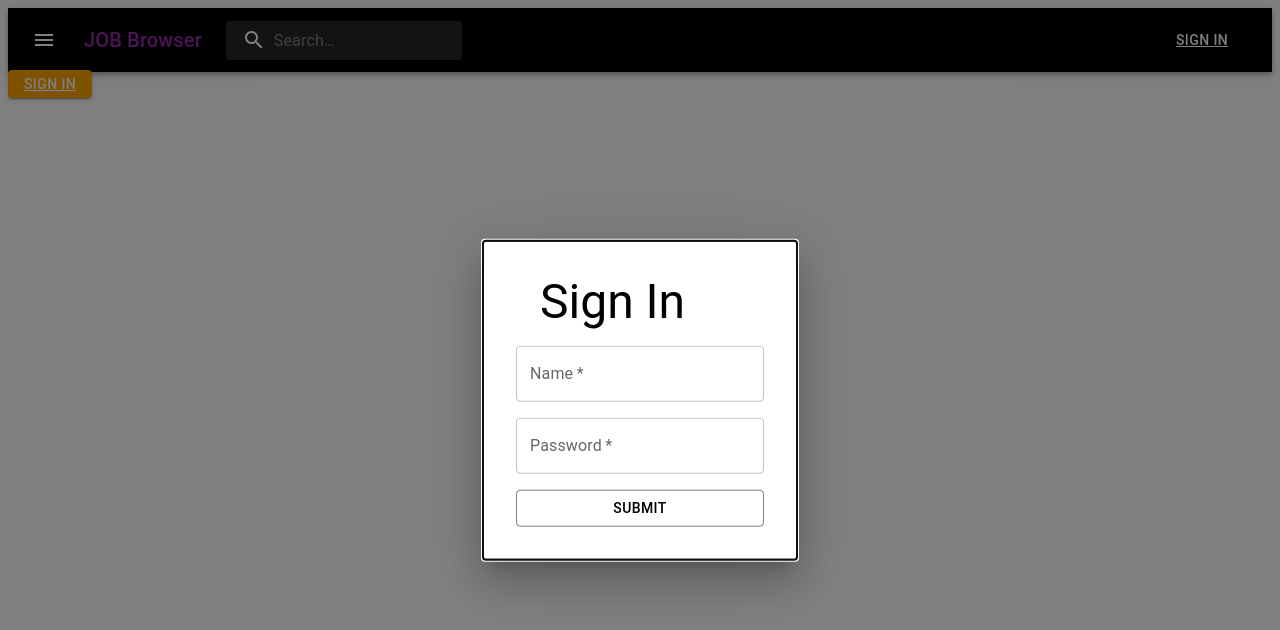
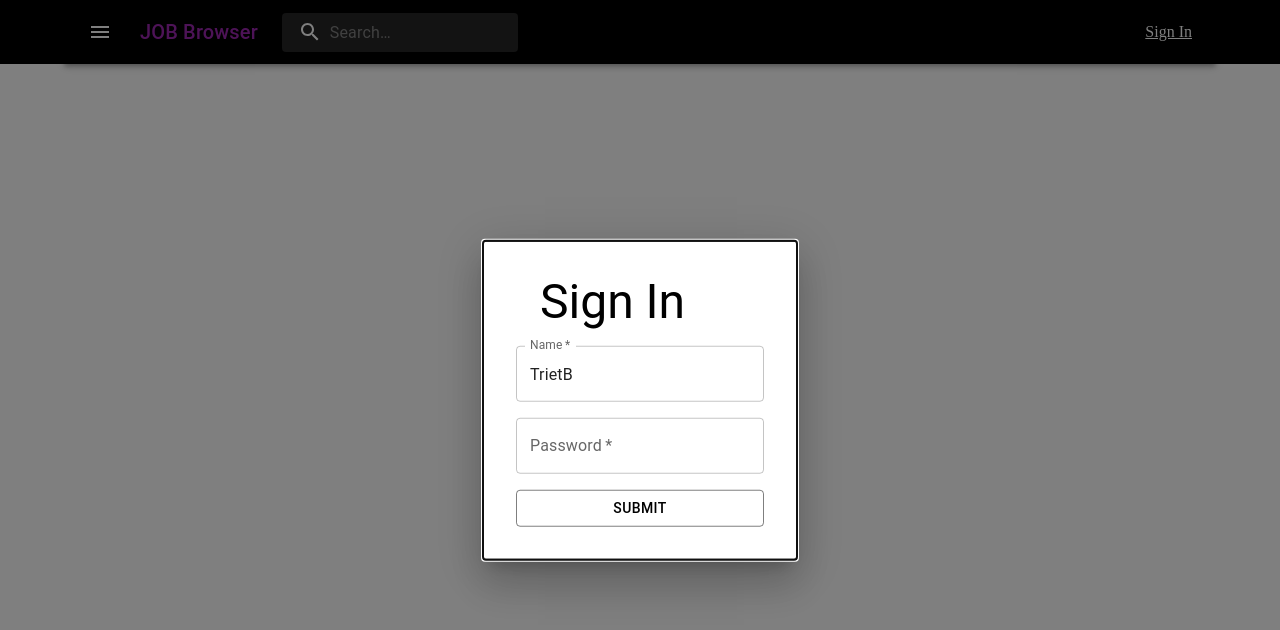
Before and after one commit to TrietB/jobList-mui, a React (Create React App) app: page /login in a window 1280 px wide. Shown: the top 630 px of the page. Built offline with nearby package versions, Linux system fonts and the light colour scheme.

Commit message:
fix misc

```diff
--- a/public/index.html
+++ b/public/index.html
@@ -26,7 +26,7 @@
     -->
     <title>React App</title>
   </head>
-  <body>
+  <body style="margin: 0px; padding: 0px; background-color: white;">
     <noscript>You need to enable JavaScript to run this app.</noscript>
     <div id="root" style="margin: 0px; padding: 0px; background-color: white;"></div>
     <!--
--- a/src/App.js
+++ b/src/App.js
@@ -1,7 +1,7 @@
-import { Button} from '@mui/material';
+
 import React from 'react';
 import LoginForm from './components/LoginForm';
-import { Link, Route, Routes, useLocation, useNavigate } from 'react-router-dom';
+import { Route, Routes, useLocation, useNavigate } from 'react-router-dom';
 import LayOut from './components/LayOut';
 import JobModal from './components/JobModal';
 import HomePage from './components/HomePage';
@@ -56,7 +56,7 @@ function OpenModal(){
   return(
     <>
     {/* <Link to="/login"> */}
-    <Button as={Link} to='/login' sx={{bgcolor: 'Orange' }} variant="contained" color="secondary" onClick={ModalHandler}>Sign in</Button>
+    {/* <Link  to='/login' sx={{bgcolor: 'Orange' }} variant="contained" color="secondary" onClick={ModalHandler}>Sign in</Link> */}
     {/* </Link> */}
     {/* {!auth.user ? (<Button as={Link} to='/login' sx={{bgcolor: 'Orange' }} variant="contained" color="secondary" onClick={ModalHandler}>Sign in</Button>) : (<Button onClick={handleSignout} sx={{bgcolor: 'Orange' }} variant="contained" color="secondary">Log Out</Button>)} */}
     <LoginForm props={showModal} ModalHandler={ModalHandler}/>
--- a/src/components/JobCard.js
+++ b/src/components/JobCard.js
@@ -1,4 +1,4 @@
-import { Box, Button, Chip, Divider, Stack, Typography } from '@mui/material'
+import { Box, Chip, Divider, Stack, Typography } from '@mui/material'
 import React from 'react'
 import {  Link, useLocation, } from 'react-router-dom'
 
@@ -24,10 +24,12 @@ function JobCard({job}) {
           {job.description.slice(0,199)}...
       </Typography>
     </Box>
-    <Box sx={{ mt: 3, ml: 1, mb: 1, textAlign:'center' }} >
-        <Button as={Link} to={`/job/${job.id}`} state={{backGroundLocation : location}}  sx={{bgcolor: 'Orange', textDecoration:'none' }} variant="contained" color="secondary">LEARN MORE</Button>
+    <Box sx={{textAlign:'center'}}>
+    <Box sx={{ textAlign:'center', backgroundColor:'orange', display:'inline-block',padding: '5px 10px',borderRadius:'10px', margin:'auto' }} >
+        <Link to={`/job/${job.id}`} state={{backGroundLocation : location}}  style={{backgroundColor:'orange', textDecoration:'none', color:'white' }}>LEARN MORE</Link>
 
         {/* <Link to={`/job/${job.id}`} state={{backGroundLocation : location}} >See more</Link> */}
+    </Box>
     </Box>
   </Box>
   )
--- a/src/components/JobList.js
+++ b/src/components/JobList.js
@@ -1,4 +1,5 @@
 import { Grid } from '@mui/material'
+import { Container } from '@mui/system'
 import React, {useEffect, useState} from 'react'
 import apiService from '../dataApi/apiService'
 import JobCard from './JobCard'
@@ -20,13 +21,16 @@ function JobList() {
       }, [])
 
   return (
-    <Grid container spacing={1} sx={{display:'flex', alignItems:'center', justifyContent:'center'}}>
+    <Container sx={{ width: '100vw'}}>
+
+    <Grid container spacing={3} sx={{display:'flex', alignItems:'center', justifyContent:'center'}}>
     {data.slice(0,8).map((job, i)=>(
-        <Grid item key={i} xs={12} md={6} lg={3} >
+      <Grid item key={i} xs={12} md={6} xl={4} >
             <JobCard key={job.id} job={job}/>
         </Grid>
     ))}
     </Grid>
+    </Container>
   )
 }
 
--- a/src/components/JobModal.js
+++ b/src/components/JobModal.js
@@ -62,12 +62,12 @@ export default function JobModal() {
           </Typography>
           <Typography sx={{mt: 2}}>
             Skills:
+          </Typography>
             <Stack direction="row" sx={{ mb:1}}>
         {job?.skills.slice(0,4).map((skill, i)=>(
           <Chip key={i+1} label={skill} color='secondary' sx={{mr:.5, fontSize:9}} size='small'/>
           ))}
             </Stack>
-          </Typography>
           <Typography sx={{mt:2}}>
             Location: {job?.city}
           </Typography>
--- a/src/components/LoginForm.js
+++ b/src/components/LoginForm.js
@@ -1,4 +1,4 @@
-import React from 'react';
+import React, {useState} from 'react';
 import { useForm } from 'react-hook-form';
 import Box from '@mui/material/Box';
 import Button from '@mui/material/Button';
@@ -23,6 +23,7 @@ const style = {
 };
 
 export default function LoginForm({props, ModalHandler}) {
+  const [username] = useState('TrietB')
   const { register, handleSubmit, formState: { errors } } = useForm();
   let navigate = useNavigate()
   let location = useLocation()
@@ -49,7 +50,7 @@ export default function LoginForm({props, ModalHandler}) {
           id="outlined-required"
           label="Name"
           {...register("Name", {})}
-          // defaultValue="Hello World"
+          defaultValue={username}
         />
     <TextField sx={{mb:2}}
           required
--- a/src/components/SearchAppBar.js
+++ b/src/components/SearchAppBar.js
@@ -11,6 +11,7 @@ import SearchIcon from '@mui/icons-material/Search';
 import { Button } from '@mui/material';
 import useAuth from '../hooks/useAuth';
 import { Link, useNavigate } from 'react-router-dom';
+import { Container } from '@mui/system';
 
 const Search = styled('div')(({ theme }) => ({
   position: 'relative',
@@ -65,7 +66,9 @@ export default function PrimarySearchAppBar() {
   }
 
   return (
-    <Box sx={{ flexGrow: 1 }} >
+    <Box sx={{ flexGrow: 1, bgcolor:'black' }} >
+      <Container>
+
       <AppBar position="static">
         <Toolbar>
           <IconButton
@@ -74,7 +77,7 @@ export default function PrimarySearchAppBar() {
             color="inherit"
             aria-label="open drawer"
             sx={{ mr: 2 }}
-          >
+            >
             <MenuIcon />
           </IconButton>
           <Typography
@@ -82,7 +85,7 @@ export default function PrimarySearchAppBar() {
             noWrap
             component="div"
             sx={{ display: { xs: 'none', sm: 'block' }, color: 'secondary.main' }}
-          >
+            >
             JOB Browser
           </Typography>
           <Search>
@@ -92,16 +95,22 @@ export default function PrimarySearchAppBar() {
             <StyledInputBase
               placeholder="Search…"
               inputProps={{ 'aria-label': 'search' }}
-            />
+              />
           </Search>
           <Box sx={{ flexGrow: 1 }} />
           <Box sx={{ display: { xs: 'flex', md: 'flex' } }}>
 
-          {!auth.user ? (<Button as={Link} to='/login' sx={{color: 'white'}}>Sign In</Button>) : (<Button onClick={handleSignOut} sx={{color: 'white'}}>Log Out</Button>)}
+          {!auth.user ? (<Link to='/login' style={{color: 'white'}}>Sign In</Link>) : (
+          <>
+          <Box sx={{display:'flex', justifyContent:'center', alignItems:'center'}}>Welcome, {auth.user}</Box>
+          <Button onClick={handleSignOut} sx={{color: 'white', ml: 2}}> Log Out</Button>
+          </>
+)}
            {/* <OpenModal/> */}
           </Box>
         </Toolbar>
       </AppBar>
+      </Container>
     </Box>
   );
 }
--- a/src/dataApi/apiService.js
+++ b/src/dataApi/apiService.js
@@ -2,7 +2,7 @@ import axios from 'axios'
 
 
 const apiService = axios.create({
-    baseURL: 'http://localhost:5000',
+    baseURL: process.env.REACT_APP_BASE_URL,
 })
 
 apiService.interceptors.request.use((request)=>{
```
Also changed, not shown: 1 other file (tests, documents, lock files or other folders).
